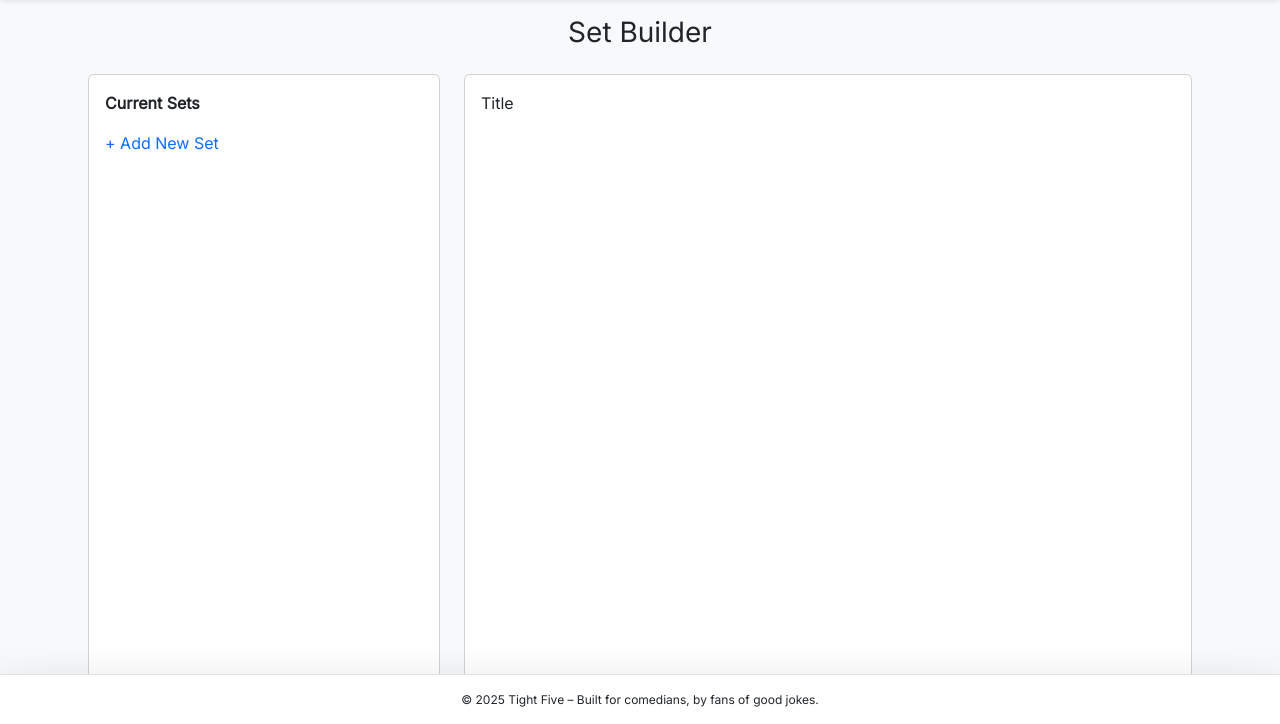
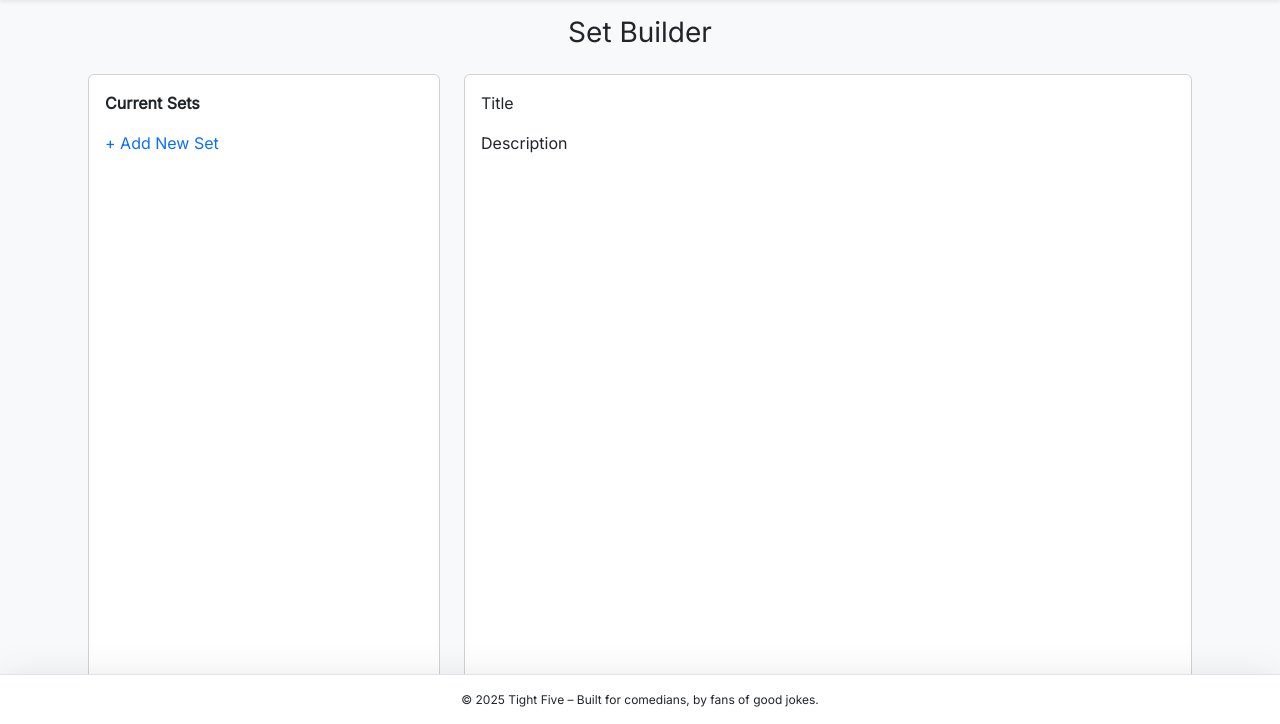
Before and after one commit to veeringnugget/TightFive, a Flask app: template templates/sets.html in a window 1280 px wide. Shown: the part 75-799 px from the top of the page. Run offline with Flask 3, Linux system fonts and the light colour scheme; the template is opened without the code that fills it, so the values that code supplies are empty; parts of the project's set-up code (start-up, migrations or seed data) failed here and were passed over.

Commit message:
Added in description row

```diff
--- a/templates/sets.html
+++ b/templates/sets.html
@@ -37,6 +37,10 @@
                         <div class="col setTitle"></div>
                         {% endfor %}
                     </div>
+                    <div class="row mb-3">
+                        <div class="col-sm-2">Description</div>
+                        <div class="col set-desc"></div>
+                    </div>
                 </div>
             </div>
         </div>
```
